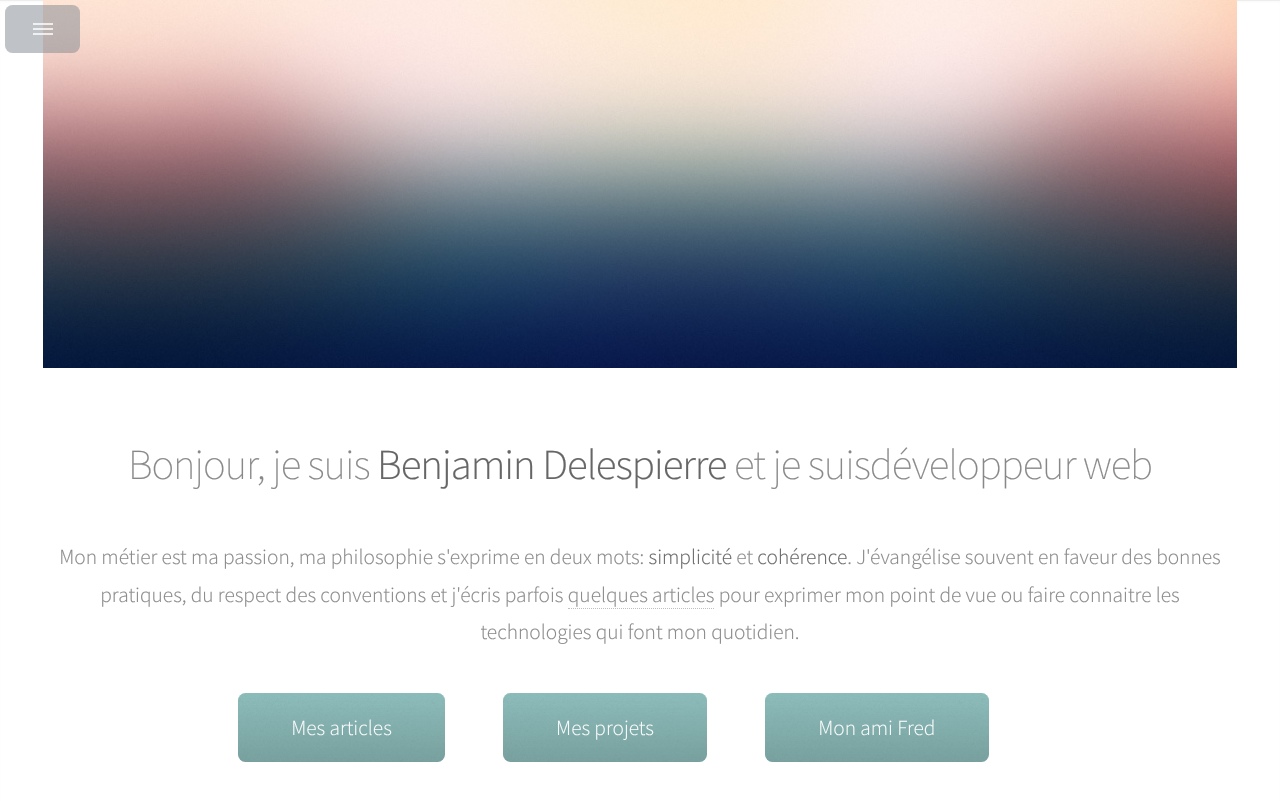
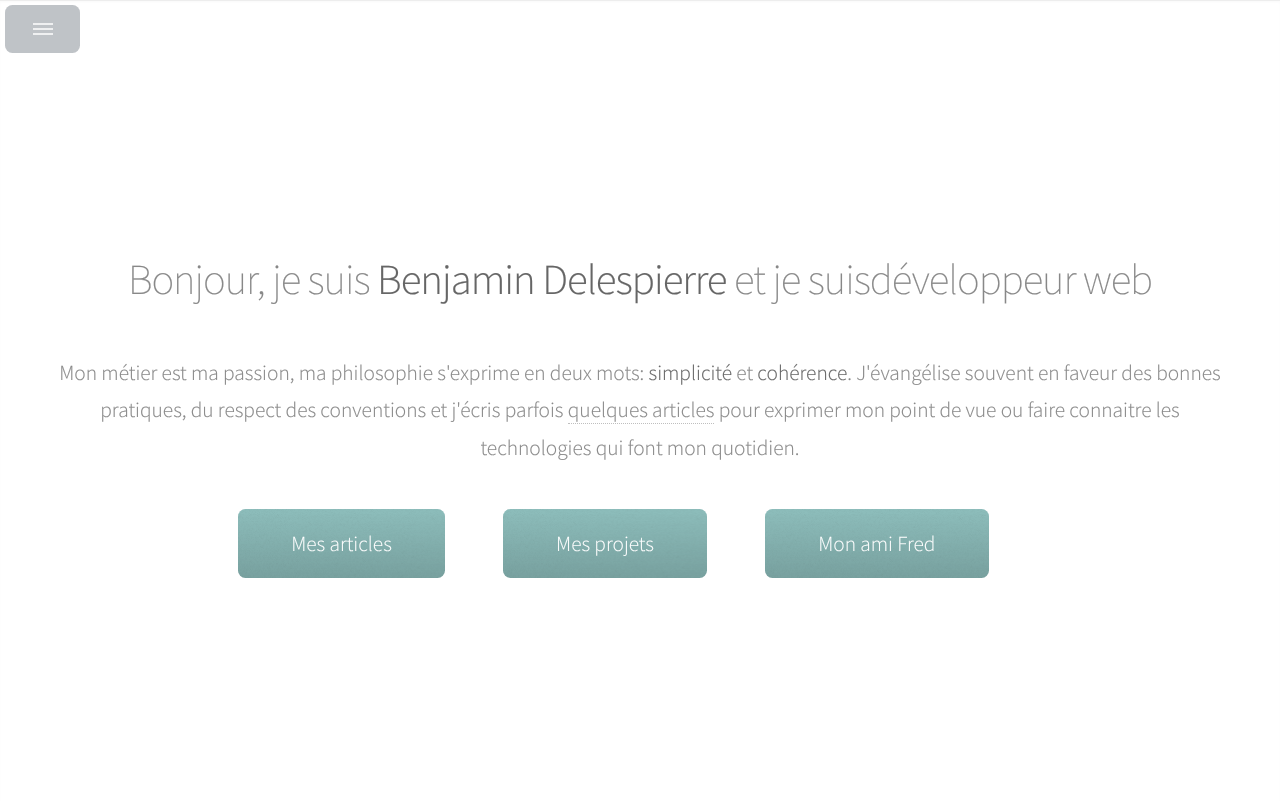
Before and after one commit to bdelespierre/bdelespierre.github.io, a Jekyll site: the page built from index.html, in a window 1280 px wide and 900 px high. Shown: the top 801 px of the window. Built offline with Jekyll 4.4.1, drawn with Linux system fonts in a browser that asks for light colours; Markdown is read by kramdown in place of the engine named in the settings.

Commit message:
making the intro responsive and centered with JavaScript

```diff
--- a/css/style.css
+++ b/css/style.css
@@ -1220,3 +1220,8 @@
 		#article .content code .lineno {
 			margin-right: .8em;
 		}
+
+	#top header
+	{
+		margin-top: 2em;
+	}
--- a/index.html
+++ b/index.html
@@ -6,18 +6,15 @@ title: Benjamin Delespierre
 <section id="top" class="one">
   <div class="container">
 
-    <a href="http://ineedchemicalx.deviantart.com/art/Moonscape-381829905" class="image featured"><img src="images/pic01.jpg" alt="" /></a>
-
     <header>
       <h2 class="alt">Bonjour, je suis <strong>Benjamin Delespierre</strong> et je suis<br />développeur web</h2>
     </header>
 
-    <p>Mon métier est ma passion, ma philosophie s'exprime en deux mots: <strong>simplicité</strong> et <strong>cohérence</strong>. J'évangélise souvent en faveur des bonnes pratiques, du respect des conventions et j'écris parfois <a href="#articles">quelques articles</a> pour exprimer mon point de vue ou faire connaitre les technologies qui font mon quotidien.</p>
+    <p>Mon métier est ma passion, ma philosophie s'exprime en deux mots: <strong>simplicité</strong> et <strong>cohérence</strong>. J'évangélise souvent en faveur des bonnes pratiques, du respect des conventions et j'écris parfois <a href="#articles" class="scrolly">quelques articles</a> pour exprimer mon point de vue ou faire connaitre les technologies qui font mon quotidien.</p>
 
     <footer>
       <a href="#articles" class="button scrolly">Mes articles</a>
       <a href="#projects" class="button scrolly">Mes projets</a>
-      <span class="button" id="raptor">Mon ami Fred</span>
     </footer>
 
   </div>
@@ -184,6 +181,8 @@ title: Benjamin Delespierre
 <script src="/js/jquery.raptorize.1.0.js"></script>
 <script>
 $(function () {
+  $("#top footer").append('<span class="button" id="raptor">Mon ami Fred</span>');
+
   var raptorMessages = [
     "J'espère qu'il ne vous a pas fait peur",
     "Fred, arrête d'embêter les gens !",
@@ -198,5 +197,17 @@ $(function () {
   $("#raptor").raptorize({ complete: function () {
     $('#raptor').html(raptorMessages.pop() || "Raaaawwwrrrr...");
   }});
+
+  $(window).resize(function () {
+    var winHeight = window.innerHeight,
+        $top = $('#top'),
+        $topContainer = $(".container", $top);
+
+      $top.css('min-height', winHeight);
+
+      if ($topContainer.height() < winHeight)
+        $topContainer.css('padding-top', ($top.height() - $topContainer.height()) / 2);
+  }).trigger('resize');
+
 });
 </script>
```
